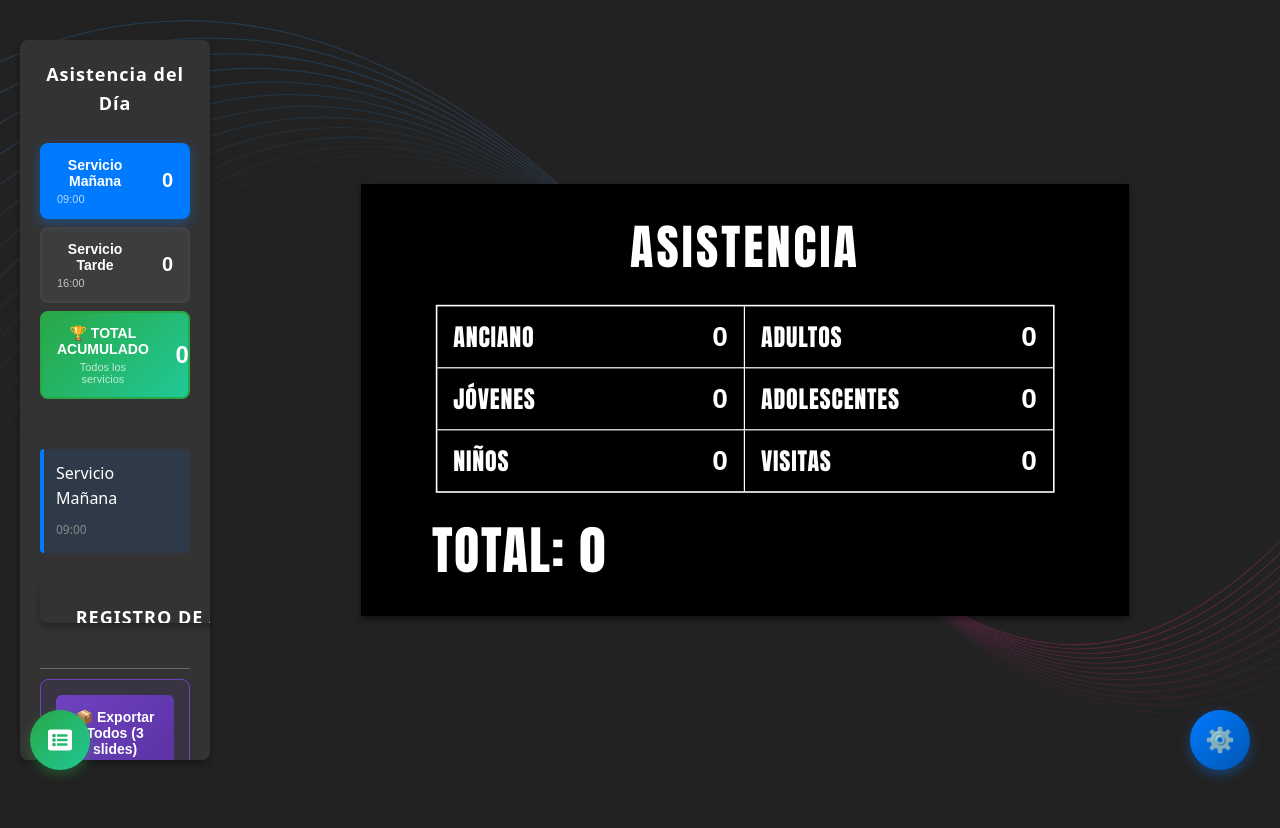
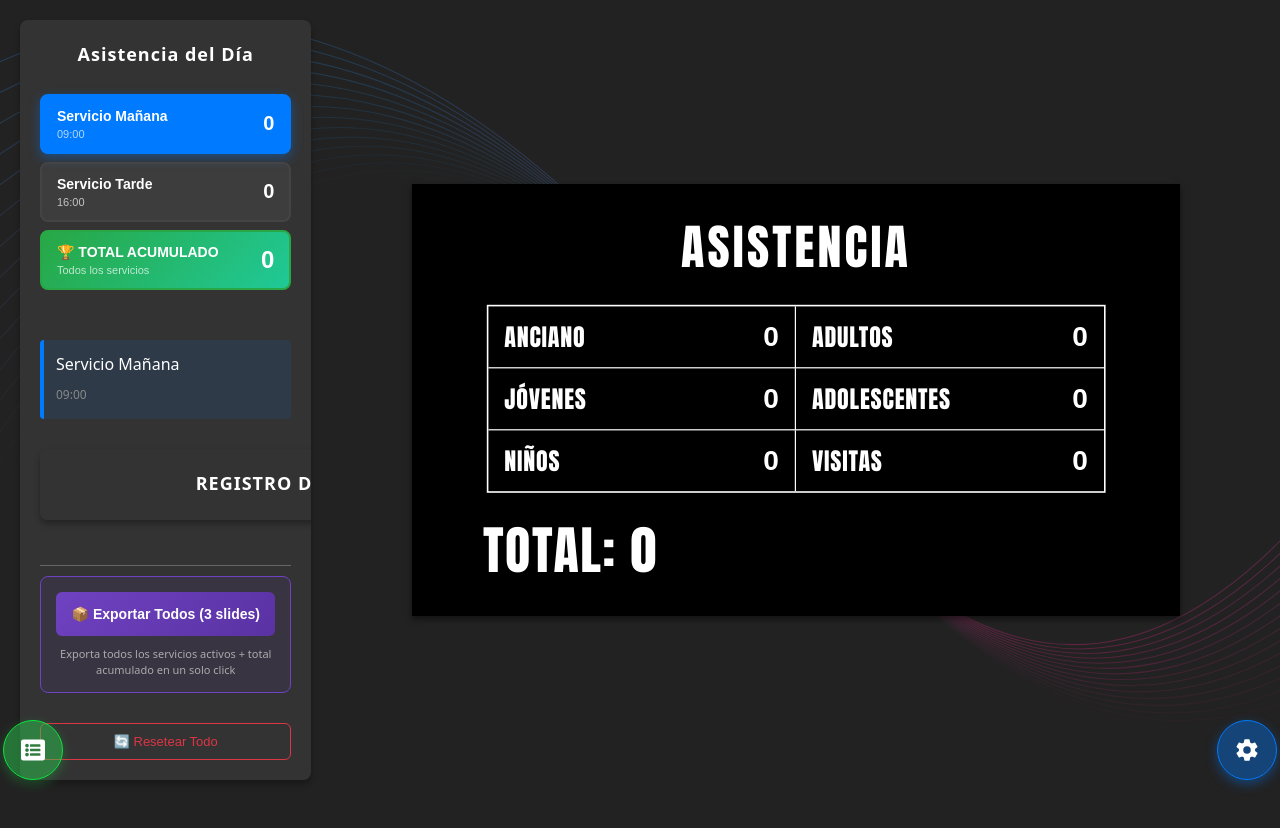
Before and after one commit to jhersara/asipuc, a React (Vite) app in the folder src/renderer/: page / in a window 1280 px wide. Shown: the top 828 px of the page. Built offline with nearby package versions, Linux system fonts and the light colour scheme.

Commit message:
Feat: Implementacion de mejoras en la ui del reguistro de cultos

```diff
--- a/src/renderer/src/App.css
+++ b/src/renderer/src/App.css
@@ -72,8 +72,8 @@ body {
   background: var(--control-bg);
   padding: 20px;
   border-radius: var(--border-radius);
-  width: 320px;
-  max-height: 90vh;
+  width: 560px;
+  max-height: 95vh;
   display: flex;
   flex-direction: column;
   gap: 15px;
@@ -97,6 +97,7 @@ body {
   display: flex;
   flex-direction: column;
   gap: 12px;
+  width: 200px;
 }
 
 .input-group {
@@ -104,6 +105,7 @@ body {
   justify-content: space-between;
   align-items: center;
   gap: 10px;
+  width: 200px;
 }
 
 .input-group label {
@@ -115,8 +117,8 @@ body {
 }
 
 .input-group input {
-  width: 80px;
-  padding: 8px;
+  width: 100px;
+  padding: 5px;
   font-size: 16px;
   text-align: center;
   background: var(--input-bg);
@@ -270,11 +272,11 @@ body {
    SCROLLBAR PERSONALIZADO
    ======================================== */
 .control-panel::-webkit-scrollbar {
-  width: 8px;
+  width: 6px;
 }
 
 .control-panel::-webkit-scrollbar-track {
-  background: rgba(255, 255, 255, 0.1);
+  background: rgba(255, 255, 255, 0.097);
   border-radius: 4px;
 }
 
@@ -292,14 +294,14 @@ body {
    ======================================== */
 .btn-settings-float {
   position: fixed;
-  bottom: 30px;
-  right: 30px;
+  bottom: 20px;
+  right: 3px;
   width: 60px;
   height: 60px;
   border-radius: 50%;
-  background: linear-gradient(135deg, #007bff 0%, #0056b3 100%);
+  background: #007bff64;
   color: white;
-  border: none;
+  border: 1px solid #007bff;
   font-size: 24px;
   cursor: pointer;
   box-shadow: 0 4px 12px rgba(0, 123, 255, 0.4);
@@ -339,8 +341,7 @@ body {
   }
 
   .btn-settings-float {
-    bottom: 20px;
-    right: 20px;
+    right: 5px;
     width: 50px;
     height: 50px;
     font-size: 20px;
--- a/src/renderer/src/App.jsx
+++ b/src/renderer/src/App.jsx
@@ -16,9 +16,10 @@ import { ServiceTabs } from './features/multi-service/components/ServiceTabs';
 import { ServiceManager } from './features/multi-service/components/ServiceManager';
 import { BatchExport } from './features/multi-service/components/BatchExport';
 import { DEFAULT_RESOLUTION } from './core/config/constants';
-import { FaListAlt } from "react-icons/fa";
+import { FaConciergeBell, FaListAlt } from "react-icons/fa";
 import './App.css';
 import './features/multi-service/components/MultiService.css';
+import { IoSettings, IoSettingsSharp } from 'react-icons/io5';
 
 const AppContent = () => {
   const { theme } = useTheme();
@@ -92,7 +93,7 @@ const AppContent = () => {
         onClick={() => setShowSettings(true)}
         title="Configuración"
       >
-        ⚙️
+        <IoSettingsSharp/>
       </button>
 
       {/* Botón flotante de gestión de servicios */}
--- a/src/renderer/src/features/multi-service/components/MultiService.css
+++ b/src/renderer/src/features/multi-service/components/MultiService.css
@@ -549,14 +549,14 @@
    ======================================== */
 .btn-services-float {
   position: fixed;
-  bottom: 30px;
-  left: 30px;
+  bottom: 20px;
+  left: 3px;
   width: 60px;
   height: 60px;
   border-radius: 50%;
-  background: linear-gradient(135deg, #28a745 0%, #20c997 100%);
+  background: #2bd15278;
   color: white;
-  border: none;
+  border: 1px solid #0be63e;
   font-size: 24px;
   cursor: pointer;
   box-shadow: 0 4px 12px rgba(40, 167, 69, 0.4);
@@ -581,8 +581,7 @@
    ======================================== */
 @media (max-width: 1200px) {
   .btn-services-float {
-    bottom: 100px;
-    left: 20px;
+    left: 5px;
     width: 50px;
     height: 50px;
     font-size: 20px;
```
